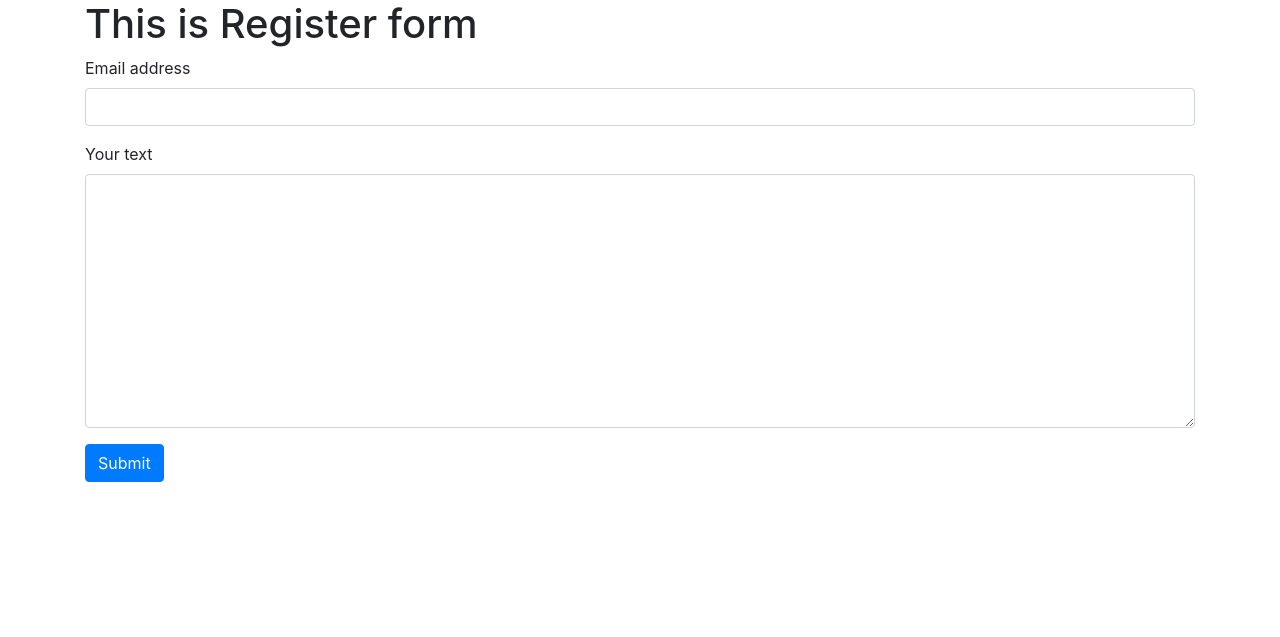
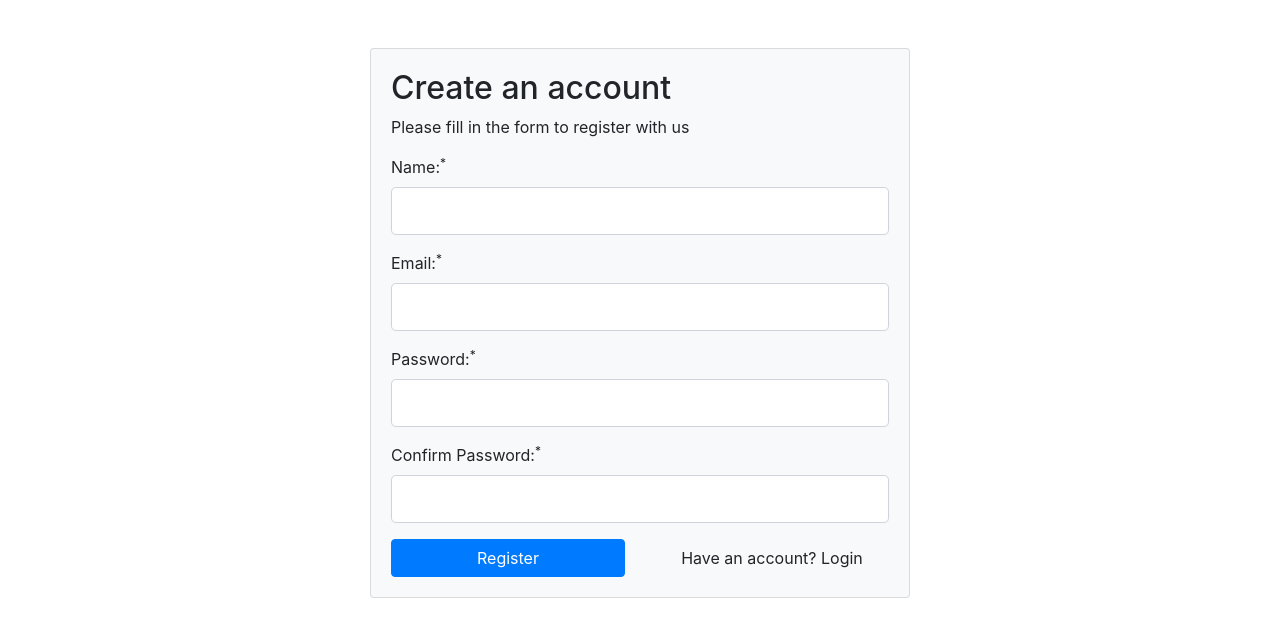
Before and after one commit to onutebaltrunaite/AlmostLara, a PHP site: page /register in a window 1280 px wide. Shown: the part 56-693 px from the top of the page. Run offline with PHP 8.4, Linux system fonts and the light colour scheme; data that the repository does not hold is empty.

Commit message:
imported form and adapted value vars.

```diff
--- a/view/register.php
+++ b/view/register.php
@@ -1,14 +1,41 @@
-<h1>This is Register form</h1>
+<div class="row">
+    <div class="col-lg-6 mx-auto">
+        <div class="card card-body bg-light mt-5">
+            <?php // flash('register_fail'); ?>
+            <h2>Create an account</h2>
+            <p>Please fill in the form to register with us</p>
+            <form action="" method="post">
+                <div class="form-group">
+                    <label for="name">Name:<sup>*</sup></label>
+                    <input type="text" name="name" id="name" class="<?php echo (!empty($data['nameErr'])) ? 'is-invalid' : ''; ?> form-control form-control-lg" value="<?php echo $name; ?>">
+                    <span class='invalid-feedback'><?php echo $data['nameErr'] ?></span>
+                </div>
+                <div class="form-group">
+                    <label for="email">Email:<sup>*</sup></label>
+                    <input type="email" name="email" id="email" class="<?php echo (!empty($data['emailErr'])) ? 'is-invalid' : ''; ?> form-control form-control-lg" value="<?php echo $email; ?>">
+                    <span class='invalid-feedback'><?php echo $data['emailErr'] ?></span>
+                </div>
+                <div class="form-group">
+                    <label for="password">Password:<sup>*</sup></label>
+                    <input type="password" name="password" id="password" class="<?php echo (!empty($data['passwordErr'])) ? 'is-invalid' : ''; ?> form-control form-control-lg" value="<?php echo $password; ?>">
+                    <span class='invalid-feedback'><?php echo $data['passwordErr'] ?></span>
+                </div>
+                <div class="form-group">
+                    <label for="confirmPassword">Confirm Password:<sup>*</sup></label>
+                    <input type="password" name="confirmPassword" id="confirmPassword" class="<?php echo (!empty($data['confirmPasswordErr'])) ? 'is-invalid' : ''; ?> form-control form-control-lg" value="<?php echo $confirmPassword; ?>">
+                    <span class='invalid-feedback'><?php echo $data['confirmPasswordErr'] ?></span>
+                </div>
 
-<form action="" method="post">
-  <div class="form-group">
-    <label for="email">Email address</label>
-    <input name="text" type="text" class="form-control" id="email"">
-  </div>
-  <div class="form-group">
-    <label for="userText">Your text</label>
-   <textarea name="userText" id="userText" class="form-control" cols="30" rows="10"></textarea>
-  </div>
+                <div class="row">
+                    <div class="col">
+                        <input type="submit" value="Register" class="btn btn-primary btn-block">
+                    </div>
+                    <div class="col">
+                        <a href="/login" class='btn btn-light btn-block '>Have an account? Login</a>
+                    </div>
+                </div>
 
-  <button type="submit" class="btn btn-primary">Submit</button>
-</form>
+            </form>
+        </div>
+    </div>
+</div>
```
